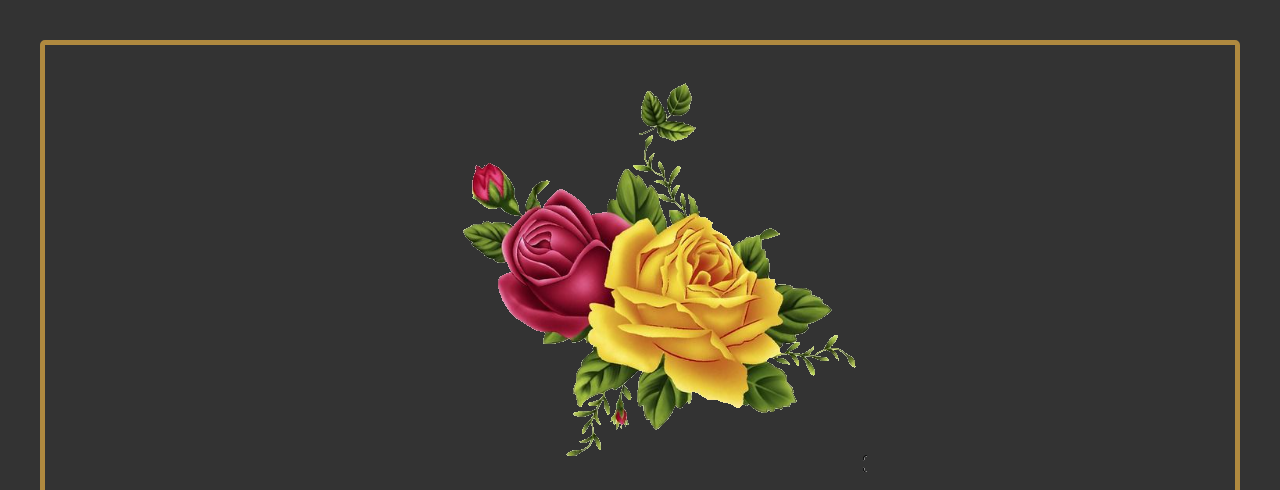
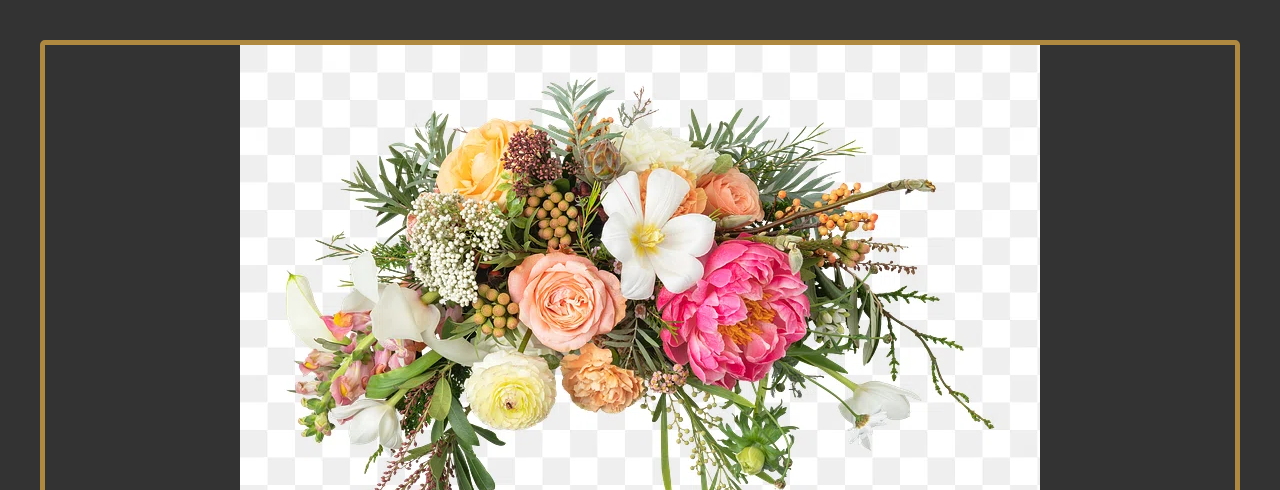
Before and after one commit to AVR-GCC/lavineandbar, a website: page public/index.html in a window 1280 px wide. Shown: the top 490 px of the page. Drawn offline with Linux system fonts and the light colour scheme.

Commit message:
Try webp

```diff
--- a/public/index.html
+++ b/public/index.html
@@ -56,7 +56,7 @@
     </style>
 </head>
     <body>
-    <img src="2024-02-27_03-01.png" alt="Description of image">
+    <img src="cHJpdmF0ZS9sci9pbWFnZXMvd2Vic2l0ZS8yMDIyLTA1L3BmLXMxMjctdGQtMTQyMzdfMS5wbmc.webp" alt="Description of image">
 
     <h1 class="great-vibes-regular">Lavine & Bar</h1>
     <p>Request the pleasure of your company at their virtual wedding</p>
```
Also changed, not shown: public/2024-02-27_03-01.png (deleted), public/cHJpdmF0ZS9sci9pbWFnZXMvd2Vic2l0ZS8yMDIyLTA1L3BmLXMxMjctdGQtMTQyMzdfMS5wbmc.webp (added).
